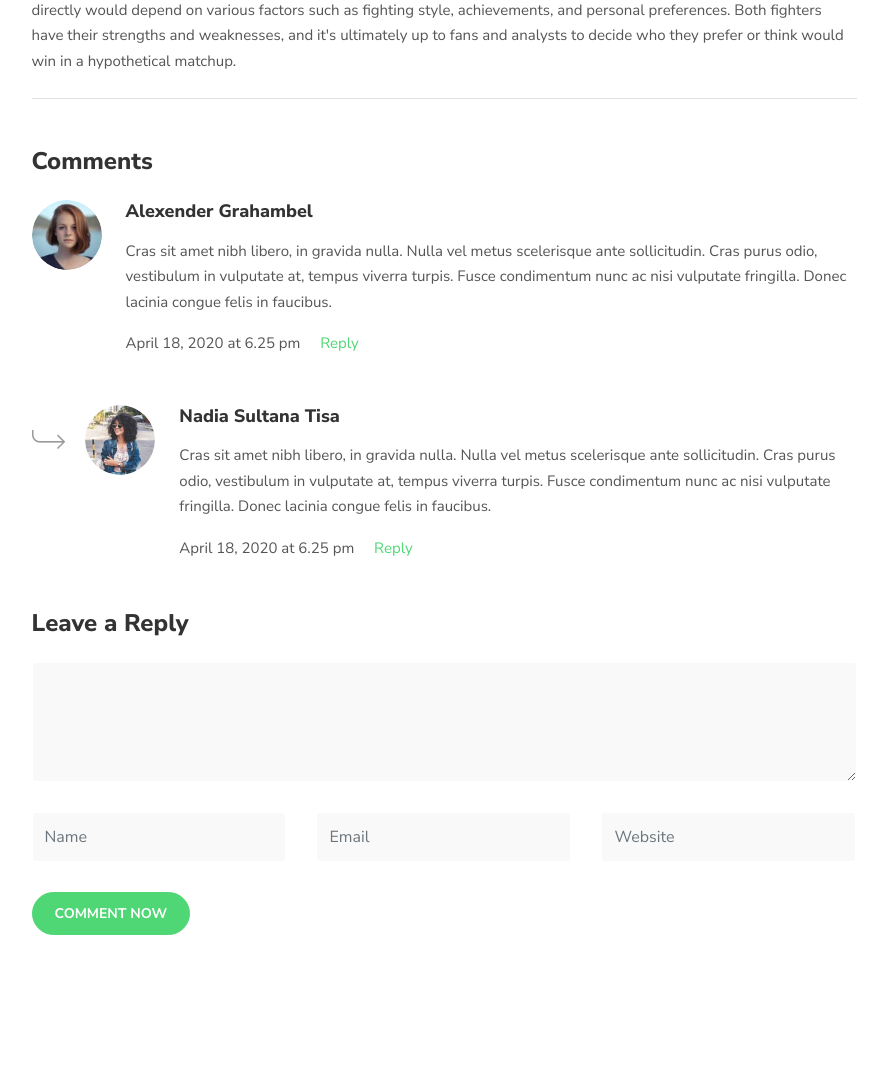
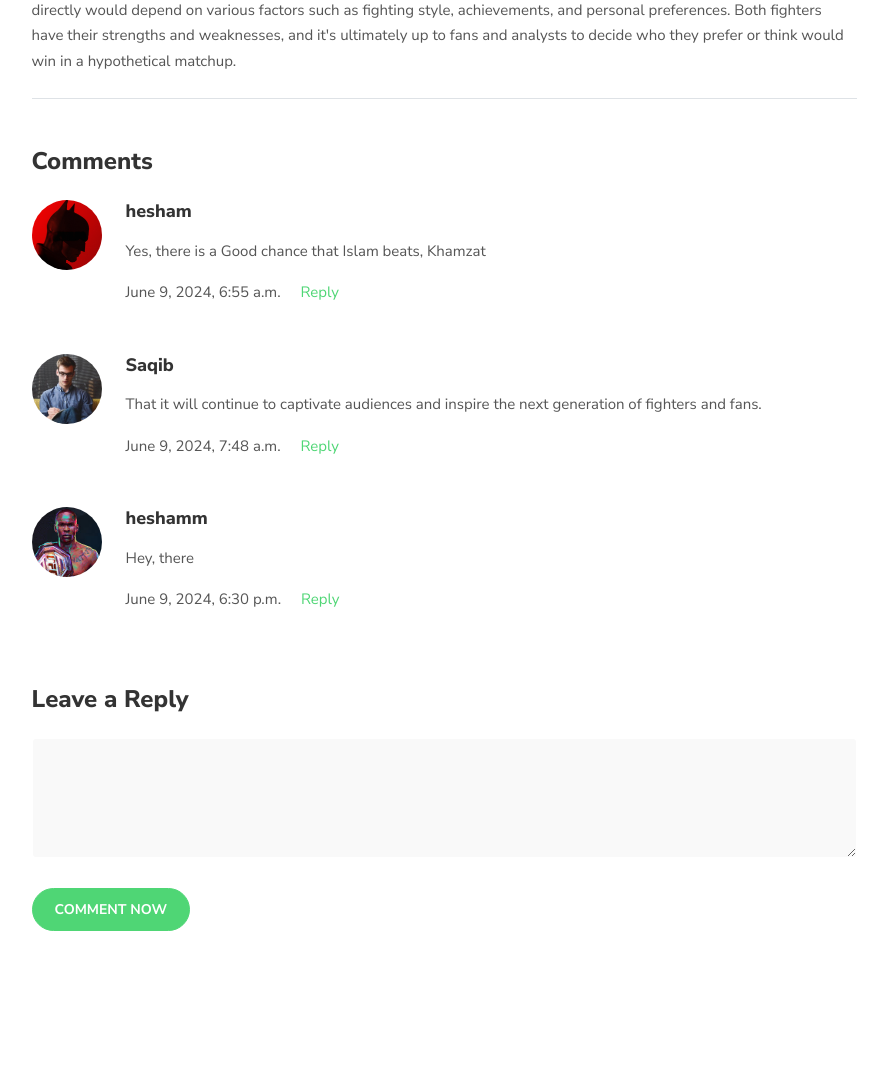
Before and after one commit to hesham-04/ishtehar, a Django app: page /post/3/ in a window 1280 px wide. Shown: the part 1031-2115 px from the top of the page, without its empty margins (196-1082 px from the left). Run offline with Django 5.2, Linux system fonts and the light colour scheme; data comes from the database, SQL or seed files in the repository; both versions use the stored data as it was after the commit; some libraries are stand-ins or nearby versions.

Commit message:
Comment on Posts

```diff
--- a/website/templates/website/post_details.html
+++ b/website/templates/website/post_details.html
@@ -60,52 +60,30 @@
         <div class="col-lg-9 col-md-12">
             <div class="mb-5 border-top mt-4 pt-5">
                 <h3 class="mb-4">Comments</h3>
-
+                {% for comment in comments %}
                 <div class="media d-block d-sm-flex mb-4 pb-4">
                     <a class="d-inline-block mr-2 mb-3 mb-md-0" href="#">
-                        <img src="images/post/user-01.jpg" class="mr-3 rounded-circle" alt="">
+                        <img src={{comment.user.image.url}} class="mr-3 rounded-circle" style="width: 70px; height: 70px; object-fit: cover;" alt="">
                     </a>
                     <div class="media-body">
-                        <a href="#!" class="h4 d-inline-block mb-3">Alexender Grahambel</a>
+                        <a href="#!" class="h4 d-inline-block mb-3">{{comment.user.username}}</a>
 
-                        <p>Cras sit amet nibh libero, in gravida nulla. Nulla vel metus scelerisque ante sollicitudin. Cras purus odio, vestibulum in vulputate at, tempus viverra turpis. Fusce condimentum nunc ac nisi vulputate fringilla. Donec lacinia congue felis in faucibus.</p>
+                        <p>{{comment.content}}</p>
 
-                        <span class="text-black-800 mr-3 font-weight-600">April 18, 2020 at 6.25 pm</span>
+                        <span class="text-black-800 mr-3 font-weight-600">{{comment.created_at}}</span>
                         <a class="text-primary font-weight-600" href="#!">Reply</a>
                     </div>
                 </div>
-                <div class="media d-block d-sm-flex">
-                    <div class="d-inline-block mr-2 mb-3 mb-md-0" href="#">
-                        <img class="mr-3" src="images/post/arrow.png" alt="">
-                        <a href="#!"><img src="images/post/user-02.jpg" class="mr-3 rounded-circle" alt=""></a>
-                    </div>
-                    <div class="media-body">
-                        <a href="#!" class="h4 d-inline-block mb-3">Nadia Sultana Tisa</a>
-
-                        <p>Cras sit amet nibh libero, in gravida nulla. Nulla vel metus scelerisque ante sollicitudin. Cras purus odio, vestibulum in vulputate at, tempus viverra turpis. Fusce condimentum nunc ac nisi vulputate fringilla. Donec lacinia congue felis in faucibus.</p>
-
-                        <span class="text-black-800 mr-3 font-weight-600">April 18, 2020 at 6.25 pm</span>
-                        <a class="text-primary font-weight-600" href="#!">Reply</a>
-                    </div>
-                </div>
+                {% endfor %}
             </div>
 
             <div>
                 <h3 class="mb-4">Leave a Reply</h3>
-                <form method="POST">
+                <form method="POST" action="{% url 'post_comment' post.pk %}">
+                    {% csrf_token %}
                     <div class="row">
                         <div class="form-group col-md-12">
-                            <textarea class="form-control shadow-none" name="comment" rows="7" required></textarea>
-                        </div>
-                        <div class="form-group col-md-4">
-                            <input class="form-control shadow-none" type="text" placeholder="Name" required>
-                        </div>
-                        <div class="form-group col-md-4">
-                            <input class="form-control shadow-none" type="email" placeholder="Email" required>
-                        </div>
-                        <div class="form-group col-md-4">
-                            <input class="form-control shadow-none" type="url" placeholder="Website">
-                            <p class="font-weight-bold valid-feedback">OK! You can skip this field.</p>
+                            <textarea class="form-control shadow-none" name="content" rows="7" required></textarea>
                         </div>
                     </div>
                     <button class="btn btn-primary" type="submit">Comment Now</button>
@@ -116,5 +94,4 @@
       </div>
     </div>
   </section>
-
 {% endblock content %}
--- a/website/urls.py
+++ b/website/urls.py
@@ -12,4 +12,5 @@ urlpatterns = [
     path('profile/<str:username>/', views.UserProfileView.as_view(), name='user_profile'),
     path('all_posts', views.AllPostsView.as_view(), name='all_posts'),
     path('liked/<int:pk>/', views.likeView, name='post_like'),
+    path('comment/<int:pk>/', views.commentView, name='post_comment', )
 ] + static(settings.MEDIA_URL, document_root=settings.MEDIA_ROOT)
--- a/website/views.py
+++ b/website/views.py
@@ -1,5 +1,5 @@
 from django.views.generic import ListView, DetailView, CreateView
-from accounts.models import Post, User, Like
+from accounts.models import Post, User, Like, Comment
 from django.db.models import Count
 from django.contrib.auth.mixins import LoginRequiredMixin
 from django.urls import reverse_lazy
@@ -20,6 +20,19 @@ def likeView(request, pk):
 
     return redirect('post_detail', pk=post.id)
 
+
+
+def commentView(request, pk):
+    post = get_object_or_404(Post, id=pk)
+    if not request.user.is_authenticated:
+        return redirect('login')  # Redirect to login if user is not authenticated
+
+    if request.method == 'POST':
+        content = request.POST.get('content')
+        comment = Comment.objects.create(user=request.user, post=post, content=content)
+        comment.save()
+
+    return redirect('post_detail', pk=post.id)
 
 
 
@@ -73,8 +86,8 @@ class PostDetailView(DetailView):
         context['post'] = post
         context['is_liked'] = is_liked
         context['total_likes'] = Like.objects.filter(post=post).count()
+        context['comments'] = Comment.objects.filter(post=post)
         return context
-
 class DashboardView(LoginRequiredMixin, DetailView):
     model = User
     template_name = 'website/user_details.html'
```
Also changed, not shown: db.sqlite3, media/post_cover/ufc5-feature-image-16x9.jpg.adapt.crop191x100.1200w_TW1trol.jpg (added), media/profile_images/images.jpeg (added).
